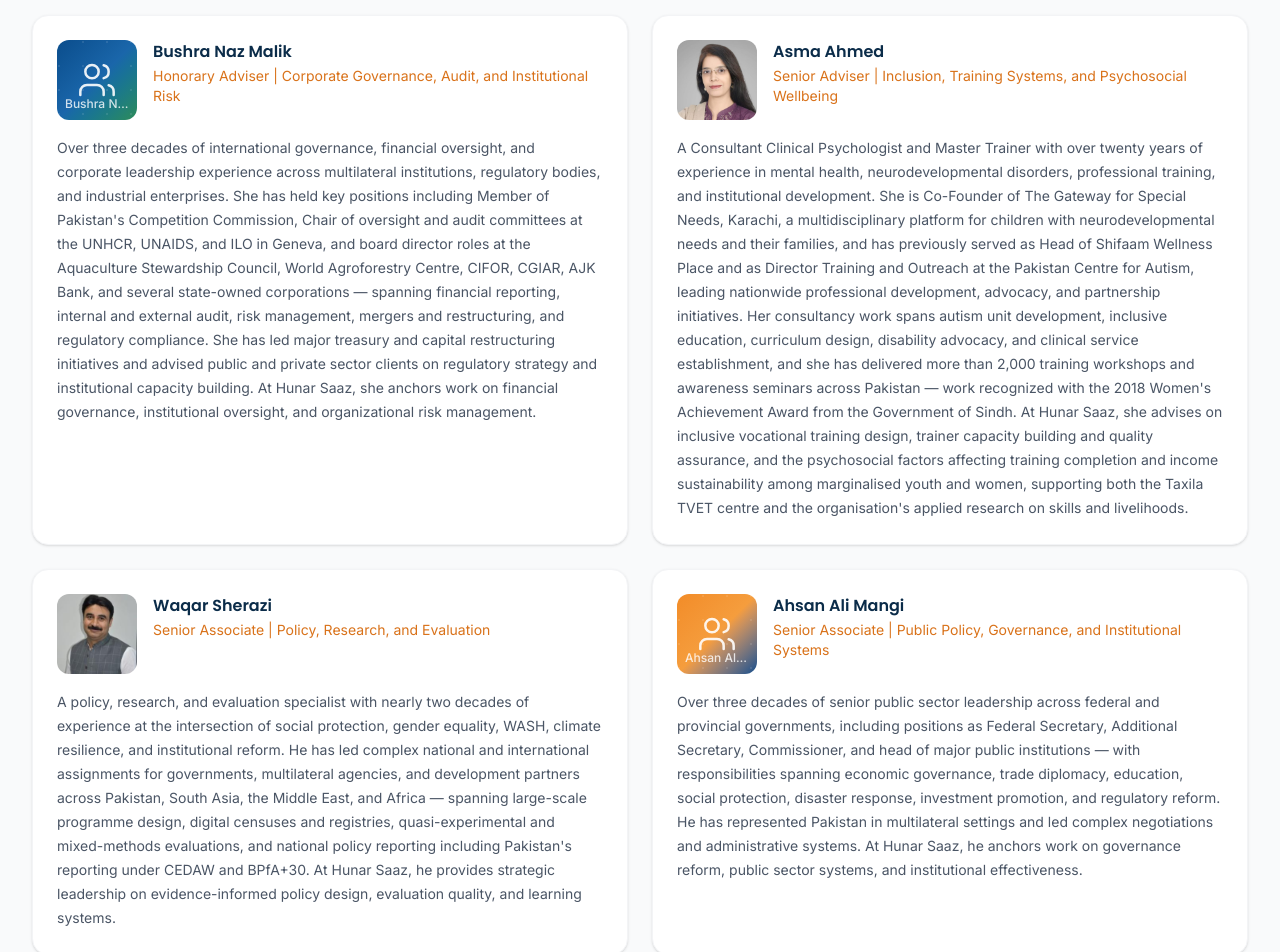
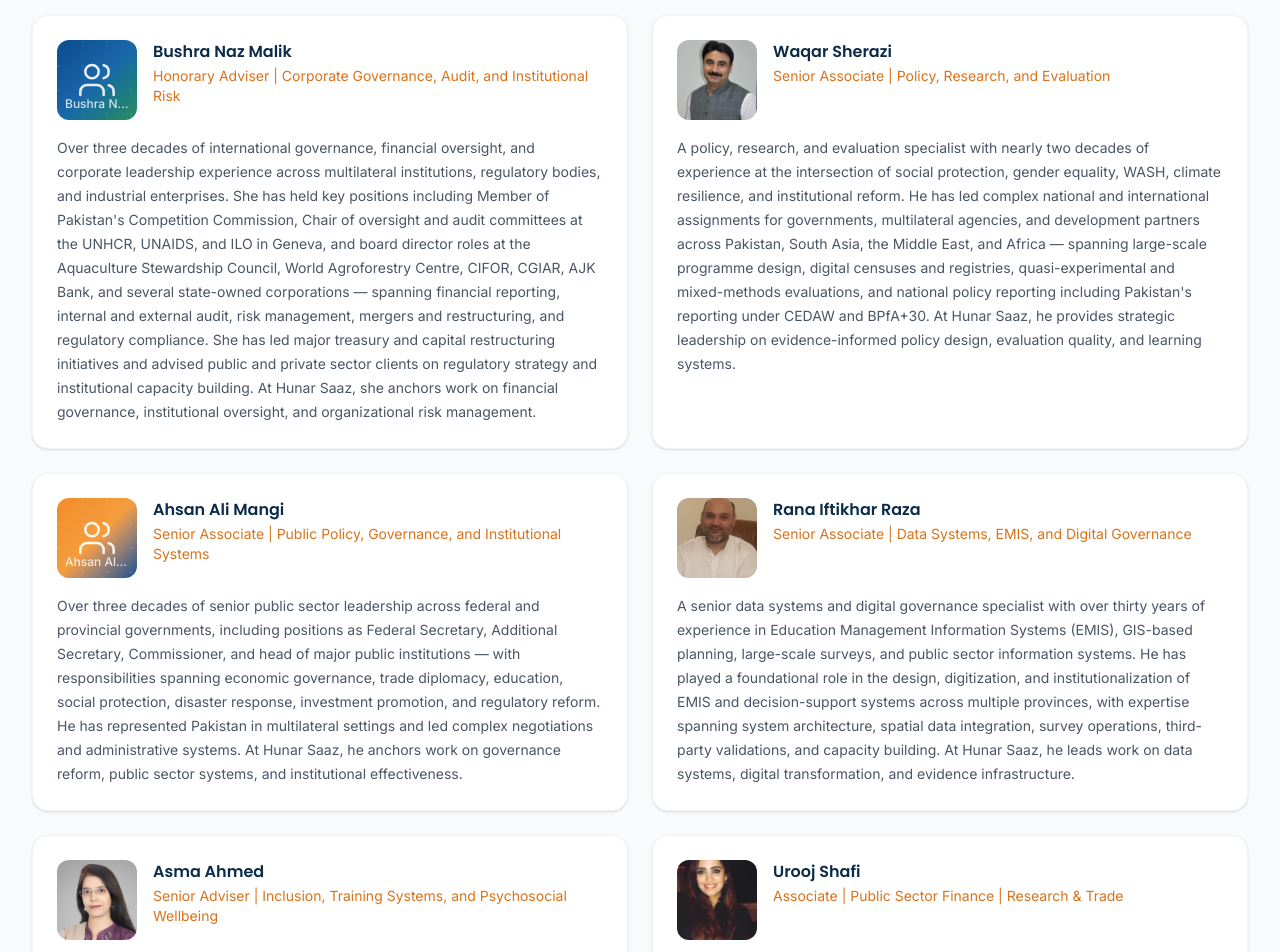
Before and after one commit to u929366-alt/urooj, a Next.js app: page /advisory in a window 1280 px wide. Shown: the part 4180-5132 px from the top of the page. Built offline with nearby package versions, Linux system fonts and the light colour scheme.

Commit message:
Place Asma Ahmed after Rana Iftikhar Raza on the advisory page
Co-Authored-By: Claude Opus 5 <noreply@anthropic.com>
Claude-Session: https://claude.ai/code/session_01QuSgd9PdQHbfuPeLVfvyVe

```diff
--- a/src/app/(frontend)/advisory/page.tsx
+++ b/src/app/(frontend)/advisory/page.tsx
@@ -159,12 +159,6 @@ const associates: {
     bio: "Over three decades of international governance, financial oversight, and corporate leadership experience across multilateral institutions, regulatory bodies, and industrial enterprises. She has held key positions including Member of Pakistan's Competition Commission, Chair of oversight and audit committees at the UNHCR, UNAIDS, and ILO in Geneva, and board director roles at the Aquaculture Stewardship Council, World Agroforestry Centre, CIFOR, CGIAR, AJK Bank, and several state-owned corporations — spanning financial reporting, internal and external audit, risk management, mergers and restructuring, and regulatory compliance. She has led major treasury and capital restructuring initiatives and advised public and private sector clients on regulatory strategy and institutional capacity building. At Hunar Saaz, she anchors work on financial governance, institutional oversight, and organizational risk management.",
   },
   {
-    name: "Asma Ahmed",
-    role: "Senior Adviser | Inclusion, Training Systems, and Psychosocial Wellbeing",
-    photo: "/team/asma-ahmed.jpg",
-    bio: "A Consultant Clinical Psychologist and Master Trainer with over twenty years of experience in mental health, neurodevelopmental disorders, professional training, and institutional development. She is Co-Founder of The Gateway for Special Needs, Karachi, a multidisciplinary platform for children with neurodevelopmental needs and their families, and has previously served as Head of Shifaam Wellness Place and as Director Training and Outreach at the Pakistan Centre for Autism, leading nationwide professional development, advocacy, and partnership initiatives. Her consultancy work spans autism unit development, inclusive education, curriculum design, disability advocacy, and clinical service establishment, and she has delivered more than 2,000 training workshops and awareness seminars across Pakistan — work recognized with the 2018 Women's Achievement Award from the Government of Sindh. At Hunar Saaz, she advises on inclusive vocational training design, trainer capacity building and quality assurance, and the psychosocial factors affecting training completion and income sustainability among marginalised youth and women, supporting both the Taxila TVET centre and the organisation's applied research on skills and livelihoods.",
-  },
-  {
     name: "Waqar Sherazi",
     role: "Senior Associate | Policy, Research, and Evaluation",
     photo: "/team/waqar-sherazi.jpg",
@@ -180,6 +174,12 @@ const associates: {
     role: "Senior Associate | Data Systems, EMIS, and Digital Governance",
     photo: "/team/rana-iftikhar-raza.jpg",
     bio: "A senior data systems and digital governance specialist with over thirty years of experience in Education Management Information Systems (EMIS), GIS-based planning, large-scale surveys, and public sector information systems. He has played a foundational role in the design, digitization, and institutionalization of EMIS and decision-support systems across multiple provinces, with expertise spanning system architecture, spatial data integration, survey operations, third-party validations, and capacity building. At Hunar Saaz, he leads work on data systems, digital transformation, and evidence infrastructure.",
+  },
+  {
+    name: "Asma Ahmed",
+    role: "Senior Adviser | Inclusion, Training Systems, and Psychosocial Wellbeing",
+    photo: "/team/asma-ahmed.jpg",
+    bio: "A Consultant Clinical Psychologist and Master Trainer with over twenty years of experience in mental health, neurodevelopmental disorders, professional training, and institutional development. She is Co-Founder of The Gateway for Special Needs, Karachi, a multidisciplinary platform for children with neurodevelopmental needs and their families, and has previously served as Head of Shifaam Wellness Place and as Director Training and Outreach at the Pakistan Centre for Autism, leading nationwide professional development, advocacy, and partnership initiatives. Her consultancy work spans autism unit development, inclusive education, curriculum design, disability advocacy, and clinical service establishment, and she has delivered more than 2,000 training workshops and awareness seminars across Pakistan — work recognized with the 2018 Women's Achievement Award from the Government of Sindh. At Hunar Saaz, she advises on inclusive vocational training design, trainer capacity building and quality assurance, and the psychosocial factors affecting training completion and income sustainability among marginalised youth and women, supporting both the Taxila TVET centre and the organisation's applied research on skills and livelihoods.",
   },
   {
     name: "Urooj Shafi",
```
